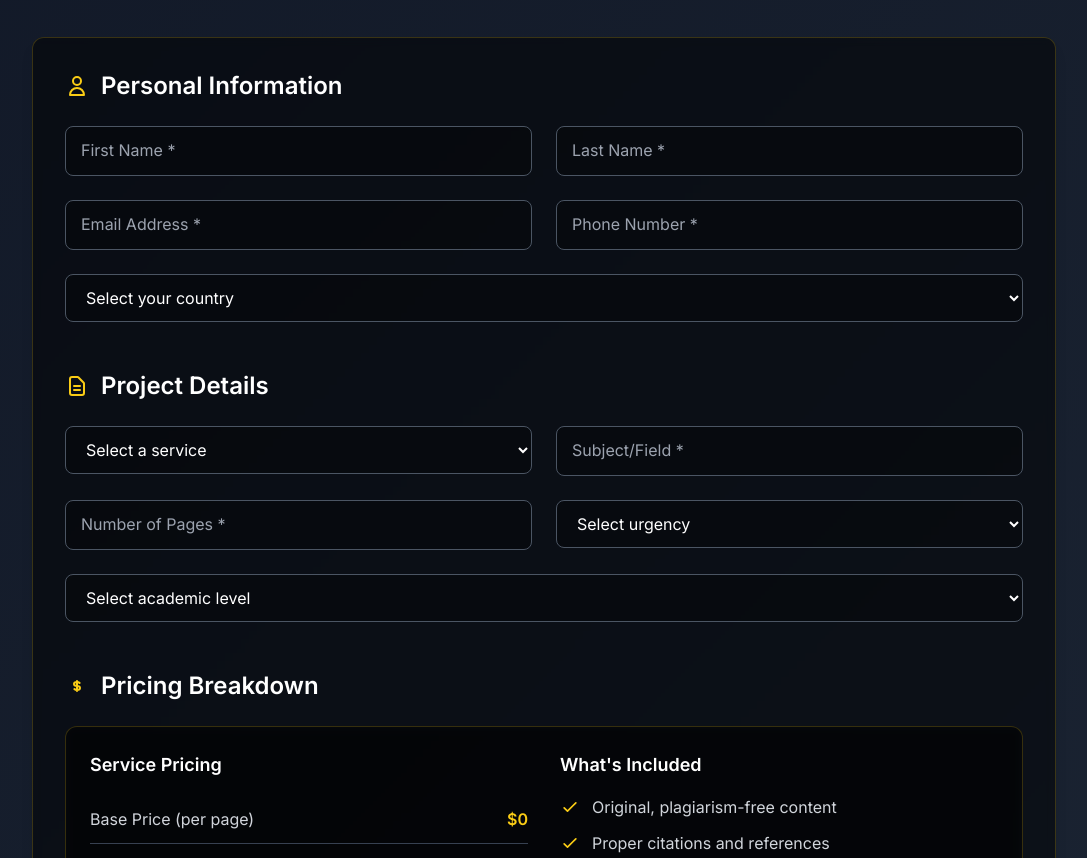
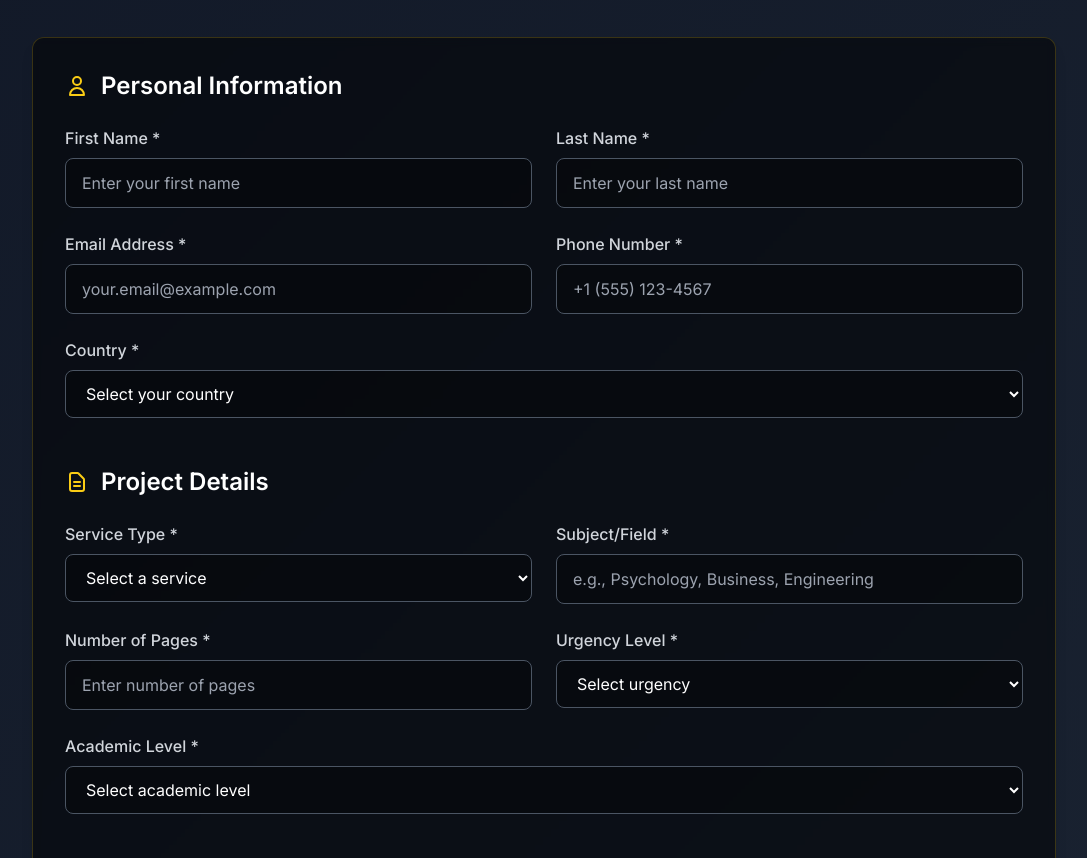
Before and after one commit to Grandson-tech/collegehomework, a website: page get-started.html in a window 1280 px wide. Shown: the part 360-1218 px from the top of the page, without its empty margins (96-1183 px from the left). Drawn offline with nearby package versions, Linux system fonts and the light colour scheme.

Commit message:
Improve mobile responsiveness: Replace floating labels with always-visible labels for better mobile UX

```diff
--- a/get-started.html
+++ b/get-started.html
@@ -153,34 +153,35 @@
                         </svg>
                         Personal Information
                     </h2>
-                    <div class="grid grid-cols-1 sm:grid-cols-2 gap-4 sm:gap-6">
-                        <div class="relative">
+                    <div class="grid grid-cols-1 sm:grid-cols-2 gap-6">
+                        <div>
+                            <label for="firstName" class="block text-gray-300 mb-2 font-medium">First Name *</label>
                             <input type="text" id="firstName" name="firstName" required
-                                class="w-full px-4 py-4 sm:py-3 rounded-lg border border-gray-600 bg-black/30 text-white form-input focus:ring-2 focus:ring-yellow-400 focus:border-yellow-400 transition-all duration-300"
-                                placeholder=" ">
-                            <label for="firstName" class="floating-label absolute left-4 top-4 sm:top-3 text-gray-400 pointer-events-none">First Name *</label>
+                                class="w-full px-4 py-3 rounded-lg border border-gray-600 bg-black/30 text-white form-input focus:ring-2 focus:ring-yellow-400 focus:border-yellow-400 transition-all duration-300"
+                                placeholder="Enter your first name">
                         </div>
-                        <div class="relative">
+                        <div>
+                            <label for="lastName" class="block text-gray-300 mb-2 font-medium">Last Name *</label>
                             <input type="text" id="lastName" name="lastName" required
-                                class="w-full px-4 py-4 sm:py-3 rounded-lg border border-gray-600 bg-black/30 text-white form-input focus:ring-2 focus:ring-yellow-400 focus:border-yellow-400 transition-all duration-300"
-                                placeholder=" ">
-                            <label for="lastName" class="floating-label absolute left-4 top-4 sm:top-3 text-gray-400 pointer-events-none">Last Name *</label>
+                                class="w-full px-4 py-3 rounded-lg border border-gray-600 bg-black/30 text-white form-input focus:ring-2 focus:ring-yellow-400 focus:border-yellow-400 transition-all duration-300"
+                                placeholder="Enter your last name">
                         </div>
-                        <div class="relative">
+                        <div>
+                            <label for="email" class="block text-gray-300 mb-2 font-medium">Email Address *</label>
                             <input type="email" id="email" name="email" required
-                                class="w-full px-4 py-4 sm:py-3 rounded-lg border border-gray-600 bg-black/30 text-white form-input focus:ring-2 focus:ring-yellow-400 focus:border-yellow-400 transition-all duration-300"
-                                placeholder=" ">
-                            <label for="email" class="floating-label absolute left-4 top-4 sm:top-3 text-gray-400 pointer-events-none">Email Address *</label>
+                                class="w-full px-4 py-3 rounded-lg border border-gray-600 bg-black/30 text-white form-input focus:ring-2 focus:ring-yellow-400 focus:border-yellow-400 transition-all duration-300"
+                                placeholder="your.email@example.com">
                         </div>
-                        <div class="relative">
+                        <div>
+                            <label for="phone" class="block text-gray-300 mb-2 font-medium">Phone Number *</label>
                             <input type="tel" id="phone" name="phone" required
-                                class="w-full px-4 py-4 sm:py-3 rounded-lg border border-gray-600 bg-black/30 text-white form-input focus:ring-2 focus:ring-yellow-400 focus:border-yellow-400 transition-all duration-300"
-                                placeholder=" ">
-                            <label for="phone" class="floating-label absolute left-4 top-4 sm:top-3 text-gray-400 pointer-events-none">Phone Number *</label>
+                                class="w-full px-4 py-3 rounded-lg border border-gray-600 bg-black/30 text-white form-input focus:ring-2 focus:ring-yellow-400 focus:border-yellow-400 transition-all duration-300"
+                                placeholder="+1 (555) 123-4567">
                         </div>
                         <div class="sm:col-span-2">
+                            <label for="country" class="block text-gray-300 mb-2 font-medium">Country *</label>
                             <select id="country" name="country" required
-                                class="w-full px-4 py-4 sm:py-3 rounded-lg border border-gray-600 bg-black/30 text-white form-input focus:ring-2 focus:ring-yellow-400 focus:border-yellow-400 transition-all duration-300">
+                                class="w-full px-4 py-3 rounded-lg border border-gray-600 bg-black/30 text-white form-input focus:ring-2 focus:ring-yellow-400 focus:border-yellow-400 transition-all duration-300">
                                 <option value="">Select your country</option>
                                 <option value="US">United States</option>
                                 <option value="CA">Canada</option>
@@ -202,10 +203,11 @@
                         </svg>
                         Project Details
                     </h2>
-                    <div class="grid grid-cols-1 sm:grid-cols-2 gap-4 sm:gap-6">
+                    <div class="grid grid-cols-1 sm:grid-cols-2 gap-6">
                         <div>
+                            <label for="serviceType" class="block text-gray-300 mb-2 font-medium">Service Type *</label>
                             <select id="serviceType" name="serviceType" required
-                                class="w-full px-4 py-4 sm:py-3 rounded-lg border border-gray-600 bg-black/30 text-white form-input focus:ring-2 focus:ring-yellow-400 focus:border-yellow-400 transition-all duration-300">
+                                class="w-full px-4 py-3 rounded-lg border border-gray-600 bg-black/30 text-white form-input focus:ring-2 focus:ring-yellow-400 focus:border-yellow-400 transition-all duration-300">
                                 <option value="">Select a service</option>
                                 <option value="research-paper">Research Paper</option>
                                 <option value="thesis">Thesis & Dissertation</option>
@@ -216,21 +218,22 @@
                                 <option value="class-management">Class Management</option>
                             </select>
                         </div>
-                        <div class="relative">
+                        <div>
+                            <label for="subject" class="block text-gray-300 mb-2 font-medium">Subject/Field *</label>
                             <input type="text" id="subject" name="subject" required
-                                class="w-full px-4 py-4 sm:py-3 rounded-lg border border-gray-600 bg-black/30 text-white form-input focus:ring-2 focus:ring-yellow-400 focus:border-yellow-400 transition-all duration-300"
-                                placeholder=" ">
-                            <label for="subject" class="floating-label absolute left-4 top-4 sm:top-3 text-gray-400 pointer-events-none">Subject/Field *</label>
-                        </div>
-                        <div class="relative">
-                            <input type="number" id="pages" name="pages" min="1" max="100" required
-                                class="w-full px-4 py-4 sm:py-3 rounded-lg border border-gray-600 bg-black/30 text-white form-input focus:ring-2 focus:ring-yellow-400 focus:border-yellow-400 transition-all duration-300"
-                                placeholder=" ">
-                            <label for="pages" class="floating-label absolute left-4 top-4 sm:top-3 text-gray-400 pointer-events-none">Number of Pages *</label>
+                                class="w-full px-4 py-3 rounded-lg border border-gray-600 bg-black/30 text-white form-input focus:ring-2 focus:ring-yellow-400 focus:border-yellow-400 transition-all duration-300"
+                                placeholder="e.g., Psychology, Business, Engineering">
                         </div>
                         <div>
+                            <label for="pages" class="block text-gray-300 mb-2 font-medium">Number of Pages *</label>
+                            <input type="number" id="pages" name="pages" min="1" max="100" required
+                                class="w-full px-4 py-3 rounded-lg border border-gray-600 bg-black/30 text-white form-input focus:ring-2 focus:ring-yellow-400 focus:border-yellow-400 transition-all duration-300"
+                                placeholder="Enter number of pages">
+                        </div>
+                        <div>
+                            <label for="urgency" class="block text-gray-300 mb-2 font-medium">Urgency Level *</label>
                             <select id="urgency" name="urgency" required
-                                class="w-full px-4 py-4 sm:py-3 rounded-lg border border-gray-600 bg-black/30 text-white form-input focus:ring-2 focus:ring-yellow-400 focus:border-yellow-400 transition-all duration-300">
+                                class="w-full px-4 py-3 rounded-lg border border-gray-600 bg-black/30 text-white form-input focus:ring-2 focus:ring-yellow-400 focus:border-yellow-400 transition-all duration-300">
                                 <option value="">Select urgency</option>
                                 <option value="standard">Standard (7-14 days)</option>
                                 <option value="urgent">Urgent (3-7 days)</option>
@@ -239,8 +242,9 @@
                             </select>
                         </div>
                         <div class="sm:col-span-2">
+                            <label for="academicLevel" class="block text-gray-300 mb-2 font-medium">Academic Level *</label>
                             <select id="academicLevel" name="academicLevel" required
-                                class="w-full px-4 py-4 sm:py-3 rounded-lg border border-gray-600 bg-black/30 text-white form-input focus:ring-2 focus:ring-yellow-400 focus:border-yellow-400 transition-all duration-300">
+                                class="w-full px-4 py-3 rounded-lg border border-gray-600 bg-black/30 text-white form-input focus:ring-2 focus:ring-yellow-400 focus:border-yellow-400 transition-all duration-300">
                                 <option value="">Select academic level</option>
                                 <option value="high-school">High School</option>
                                 <option value="undergraduate">Undergraduate</option>
@@ -360,25 +364,28 @@
                         Project Requirements
                     </h2>
                     <div class="space-y-6">
-                        <div class="relative">
+                        <div>
+                            <label for="title" class="block text-gray-300 mb-2 font-medium">Project Title *</label>
                             <input type="text" id="title" name="title" required
-                                class="w-full px-4 py-4 sm:py-3 rounded-lg border border-gray-600 bg-black/30 text-white form-input focus:ring-2 focus:ring-yellow-400 focus:border-yellow-400 transition-all duration-300"
-                                placeholder=" ">
-                            <label for="title" class="floating-label absolute left-4 top-4 sm:top-3 text-gray-400 pointer-events-none">Project Title *</label>
+                                class="w-full px-4 py-3 rounded-lg border border-gray-600 bg-black/30 text-white form-input focus:ring-2 focus:ring-yellow-400 focus:border-yellow-400 transition-all duration-300"
+                                placeholder="Enter your project title">
                         </div>
                         <div>
+                            <label for="description" class="block text-gray-300 mb-2 font-medium">Project Description *</label>
                             <textarea id="description" name="description" rows="4" required
-                                class="w-full px-4 py-4 sm:py-3 rounded-lg border border-gray-600 bg-black/30 text-white form-input focus:ring-2 focus:ring-yellow-400 focus:border-yellow-400 transition-all duration-300"
+                                class="w-full px-4 py-3 rounded-lg border border-gray-600 bg-black/30 text-white form-input focus:ring-2 focus:ring-yellow-400 focus:border-yellow-400 transition-all duration-300"
                                 placeholder="Describe your project requirements, research questions, methodology, etc."></textarea>
                         </div>
                         <div>
+                            <label for="requirements" class="block text-gray-300 mb-2 font-medium">Specific Requirements</label>
                             <textarea id="requirements" name="requirements" rows="3"
-                                class="w-full px-4 py-4 sm:py-3 rounded-lg border border-gray-600 bg-black/30 text-white form-input focus:ring-2 focus:ring-yellow-400 focus:border-yellow-400 transition-all duration-300"
+                                class="w-full px-4 py-3 rounded-lg border border-gray-600 bg-black/30 text-white form-input focus:ring-2 focus:ring-yellow-400 focus:border-yellow-400 transition-all duration-300"
                                 placeholder="Any specific formatting, citation style, sources, or other requirements"></textarea>
                         </div>
                         <div>
+                            <label for="deadline" class="block text-gray-300 mb-2 font-medium">Deadline *</label>
                             <input type="datetime-local" id="deadline" name="deadline" required
-                                class="w-full px-4 py-4 sm:py-3 rounded-lg border border-gray-600 bg-black/30 text-white form-input focus:ring-2 focus:ring-yellow-400 focus:border-yellow-400 transition-all duration-300">
+                                class="w-full px-4 py-3 rounded-lg border border-gray-600 bg-black/30 text-white form-input focus:ring-2 focus:ring-yellow-400 focus:border-yellow-400 transition-all duration-300">
                         </div>
                     </div>
                 </div>
@@ -393,8 +400,9 @@
                     </h2>
                     <div class="space-y-6">
                         <div>
+                            <label for="budget" class="block text-gray-300 mb-2 font-medium">Budget Range (Optional)</label>
                             <select id="budget" name="budget"
-                                class="w-full px-4 py-4 sm:py-3 rounded-lg border border-gray-600 bg-black/30 text-white form-input focus:ring-2 focus:ring-yellow-400 focus:border-yellow-400 transition-all duration-300">
+                                class="w-full px-4 py-3 rounded-lg border border-gray-600 bg-black/30 text-white form-input focus:ring-2 focus:ring-yellow-400 focus:border-yellow-400 transition-all duration-300">
                                 <option value="">Select budget range (optional)</option>
                                 <option value="under-100">Under $100</option>
                                 <option value="100-200">$100 - $200</option>
@@ -404,7 +412,7 @@
                             </select>
                         </div>
                         <div>
-                            <label class="block text-sm font-medium text-gray-300 mb-3">Preferred Contact Method</label>
+                            <label class="block text-gray-300 mb-3 font-medium">Preferred Contact Method</label>
                             <div class="grid grid-cols-1 sm:grid-cols-3 gap-3">
                                 <label class="flex items-center p-3 bg-black/20 rounded-lg border border-gray-600 hover:border-yellow-400 transition-colors duration-300 cursor-pointer">
                                     <input type="radio" name="preferredContact" value="email" checked
@@ -424,8 +432,9 @@
                             </div>
                         </div>
                         <div>
+                            <label for="additionalNotes" class="block text-gray-300 mb-2 font-medium">Additional Notes</label>
                             <textarea id="additionalNotes" name="additionalNotes" rows="3"
-                                class="w-full px-4 py-4 sm:py-3 rounded-lg border border-gray-600 bg-black/30 text-white form-input focus:ring-2 focus:ring-yellow-400 focus:border-yellow-400 transition-all duration-300"
+                                class="w-full px-4 py-3 rounded-lg border border-gray-600 bg-black/30 text-white form-input focus:ring-2 focus:ring-yellow-400 focus:border-yellow-400 transition-all duration-300"
                                 placeholder="Any additional information or special requests"></textarea>
                         </div>
                     </div>
```
